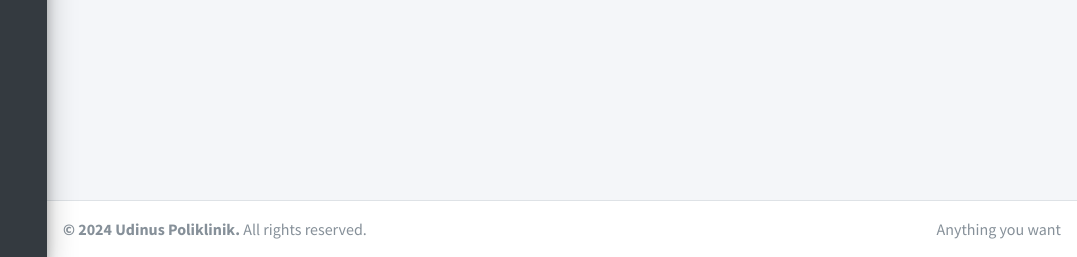
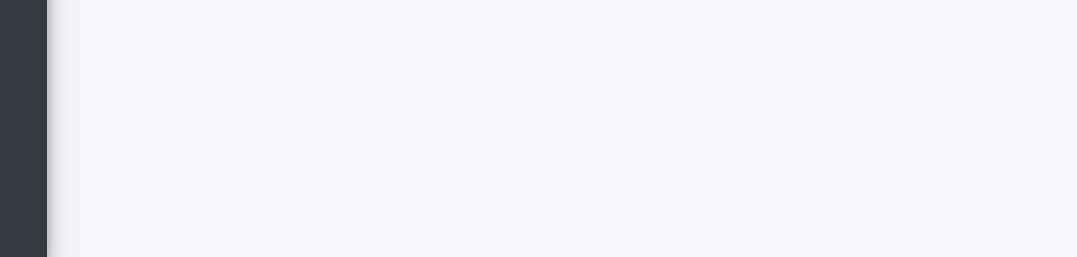
Before and after one commit to RafiiProject/bengkodbimkarcblg, a PHP site: page /jadwalPeriksa.php in a window 1280 px wide. Shown: the part 543-800 px from the top of the page, without its empty margins (203-1280 px from the left). Run offline with PHP 8.4, Linux system fonts and the light colour scheme; the visitor is signed in with stand-in values (Sample User, id 1); data comes from the database, SQL or seed files in the repository; some libraries are stand-ins or nearby versions.

Commit message:
update news

```diff
--- a/jadwalPeriksa.php
+++ b/jadwalPeriksa.php
@@ -78,14 +78,7 @@ if (empty($username)) {
         </aside>
         <!-- /.control-sidebar -->
 
-        <!-- Footer -->
-        <footer class="main-footer">
-            <div class="float-right d-none d-sm-inline">
-                Anything you want
-            </div>
-            <strong>&copy; 2024 Udinus Poliklinik.</strong> All rights reserved.
-        </footer>
-        <!-- /.footer -->
+
     </div>
     <!-- ./wrapper -->
 
```
Also changed, not shown: profileDokter.php (+11 -10 lines).
